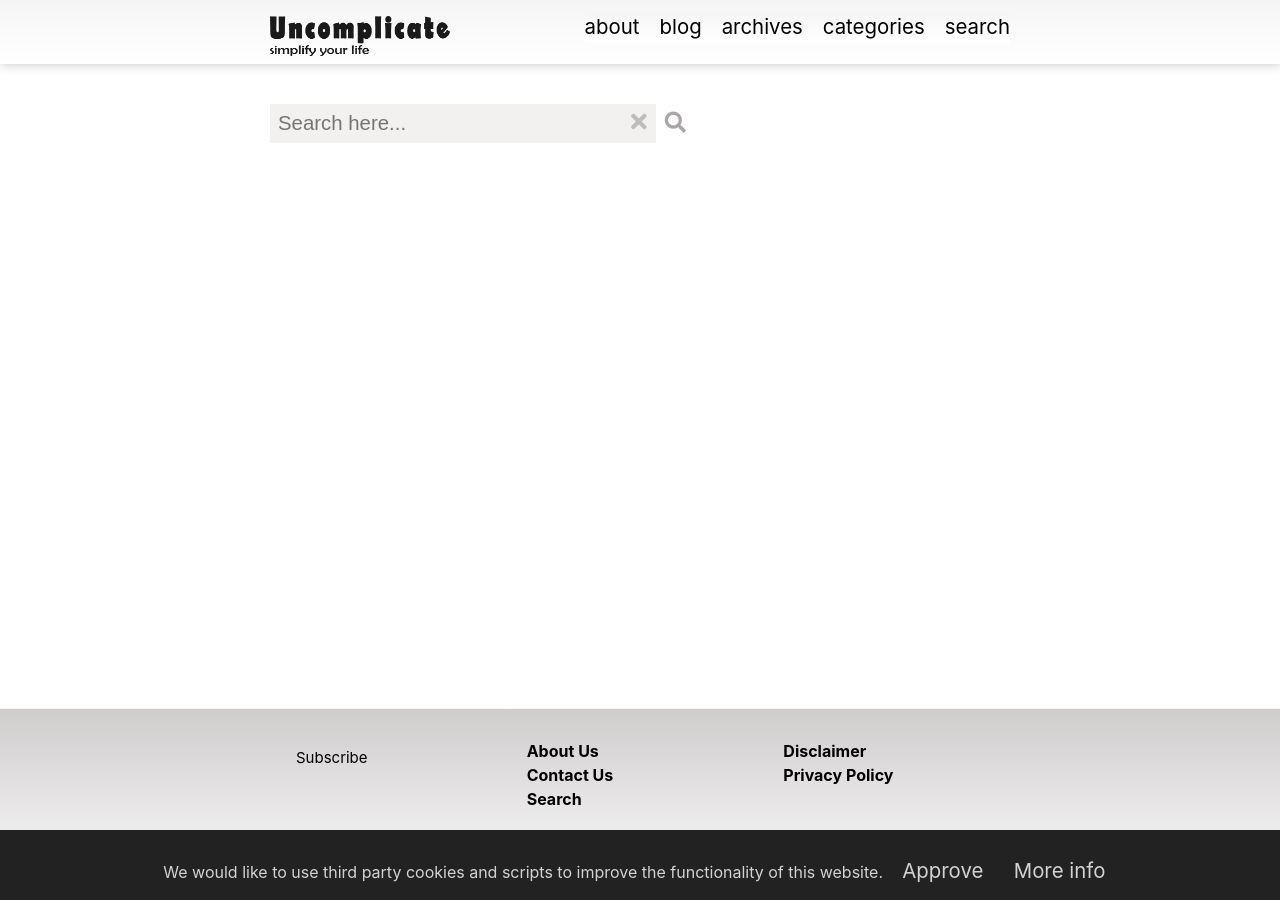
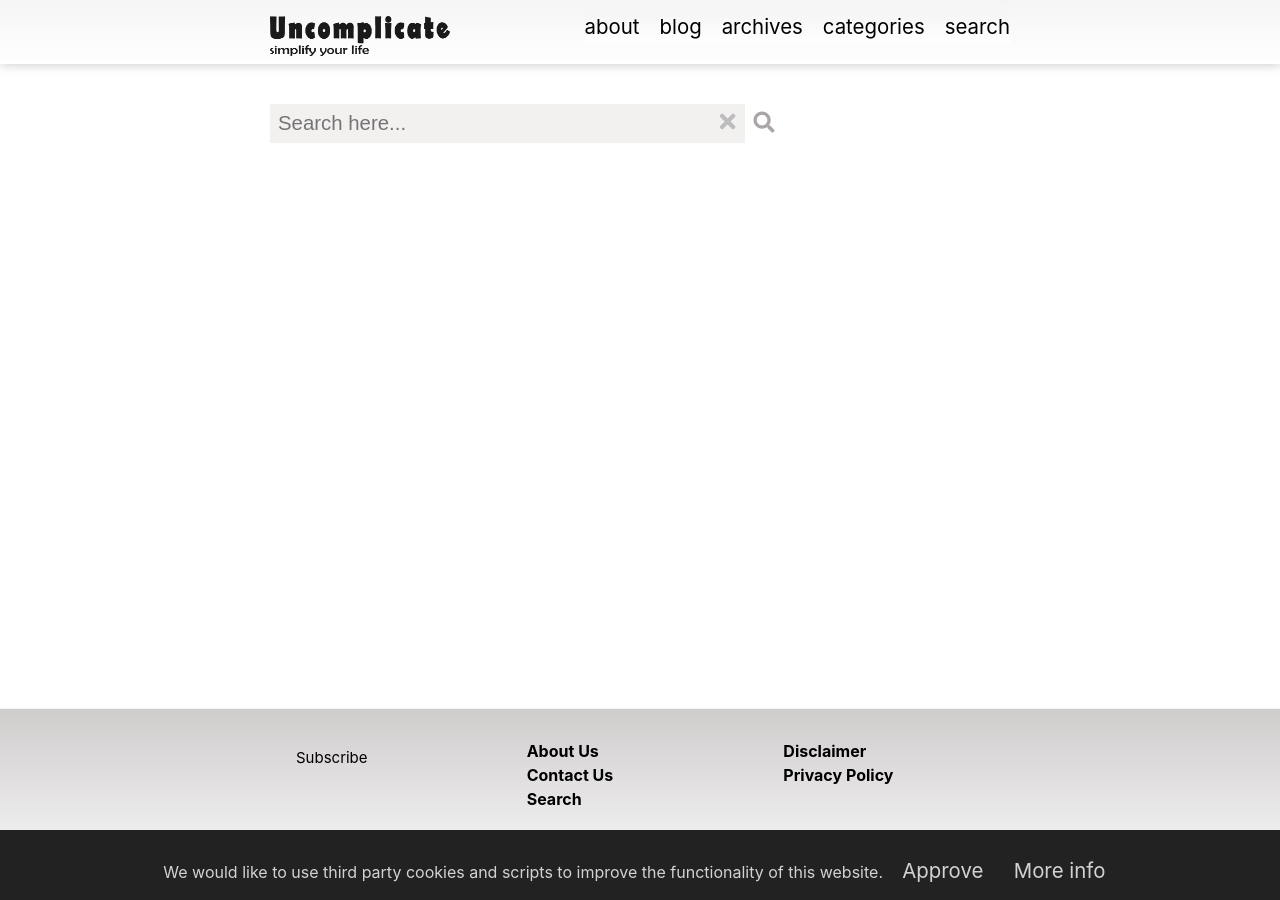
Before and after one commit to eternal-surfer/eternal-surfer.github.io, a Jekyll site: the page built from search.markdown, in a window 1280 px wide. Built offline with Jekyll 4.4.1, drawn with Linux system fonts in a browser that asks for light colours; some web fonts are replaced.

Commit message:
search Ui change

```diff
--- a/_sass/minima/custom-styles.scss
+++ b/_sass/minima/custom-styles.scss
@@ -224,13 +224,13 @@ img#header-logo{
   font-size: 1.275rem;
   font-weight: lighter;
   color: #57656d;
-  width: 50%;
+  width: 62%;
   margin-top: 1px;
 
   //border: 0px;
 }
 
-@media screen and (max-width: 600px) {
+@media screen and (max-width: 205px) {
   .search-input{
     width:50%;
   }
@@ -265,7 +265,7 @@ img#header-logo{
   font-weight:lighter;
   border:0px;
   //border-left: 1px solid #d8e3e9;
-  background:#f3f0f0;
+  //background:#f3f0f0;
   margin-top: 4px;
   margin-left:1px;
   transform: translate(-35px, 0px);
```
